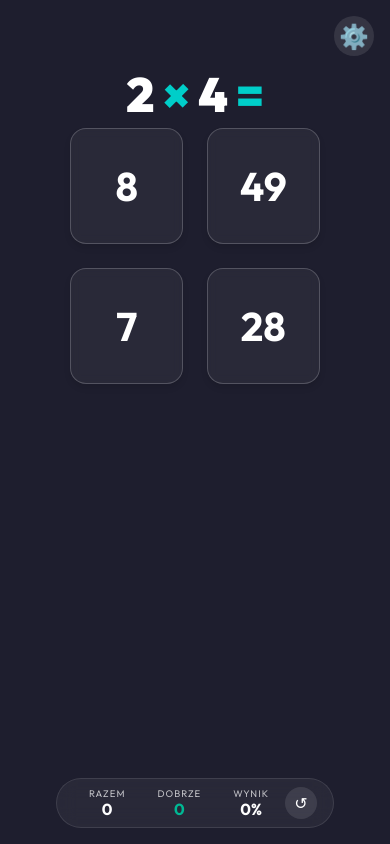
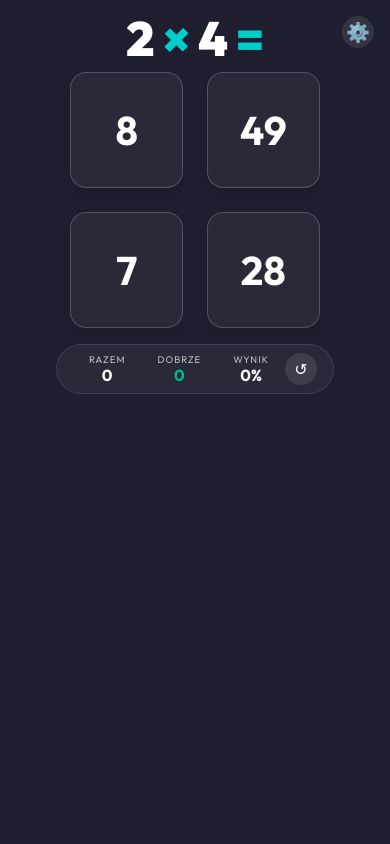
Before and after one commit to VitaliyOliynyk/mnozenie-app, an Angular app: page / in a window 390 px wide. Built offline with nearby package versions, Linux system fonts and the light colour scheme.

Commit message:
Zmiana rozmiaru elementów

```diff
--- a/src/app/ui/components/stats/stats.component.scss
+++ b/src/app/ui/components/stats/stats.component.scss
@@ -16,6 +16,8 @@
         padding: 0.5rem 1rem;
         margin-bottom: 0.5rem;
         min-height: 50px;
+        max-width: 300px;
+        margin-top: 1rem;
     }
 }
 
--- a/src/app/ui/containers/game/game.component.html
+++ b/src/app/ui/containers/game/game.component.html
@@ -1,11 +1,11 @@
 <div class="game-wrapper">
-    <div class="header">
-        <button class="icon-btn" (click)="toggleSettings()" aria-label="Ustawienia">⚙️</button>
-    </div>
+
 
     @if (game.currentTask(); as task) {
     <div class="game-board">
         <app-task-display [task]="task"></app-task-display>
+
+        <button class="settings-btn" (click)="toggleSettings()" aria-label="Ustawienia">⚙️</button>
 
         <div class="feedback-overlay" [class.show]="game.lastResult() !== null"
             [class.correct]="game.lastResult() === true" [class.wrong]="game.lastResult() === false">
--- a/src/app/ui/containers/game/game.component.scss
+++ b/src/app/ui/containers/game/game.component.scss
@@ -17,7 +17,9 @@
     width: 100%;
     display: flex;
     justify-content: flex-end;
-    padding: 0.5rem;
+    padding: 0;
+    height: 0;
+    overflow: hidden;
 }
 
 .icon-btn {
@@ -52,11 +54,12 @@
         flex-wrap: wrap;
         align-content: flex-start;
         gap: 0.25rem;
+        flex: 0 0 auto;
     }
 }
 
 .feedback-overlay {
-    position: absolute;
+    position: fixed;
     top: 50%;
     left: 50%;
     transform: translate(-50%, -50%) scale(0.5);
@@ -88,3 +91,34 @@
         box-shadow: 0 0 50px var(--app-error);
     }
 }
+
+.settings-btn {
+    background: rgba(255, 255, 255, 0.1);
+    border-radius: 50%;
+    width: 40px;
+    height: 40px;
+    font-size: 1.5rem;
+    display: flex;
+    justify-content: center;
+    align-items: center;
+    color: white;
+    transition: all 0.2s ease;
+    border: none;
+    cursor: pointer;
+
+    &:hover {
+        background: rgba(255, 255, 255, 0.2);
+        transform: rotate(90deg);
+    }
+
+    @media (max-width: 600px) {
+        width: 32px;
+        height: 32px;
+        font-size: 1.2rem;
+        position: absolute;
+        top: 0.5rem;
+        right: 0.5rem;
+        margin: 0;
+        z-index: 20;
+    }
+}
```
